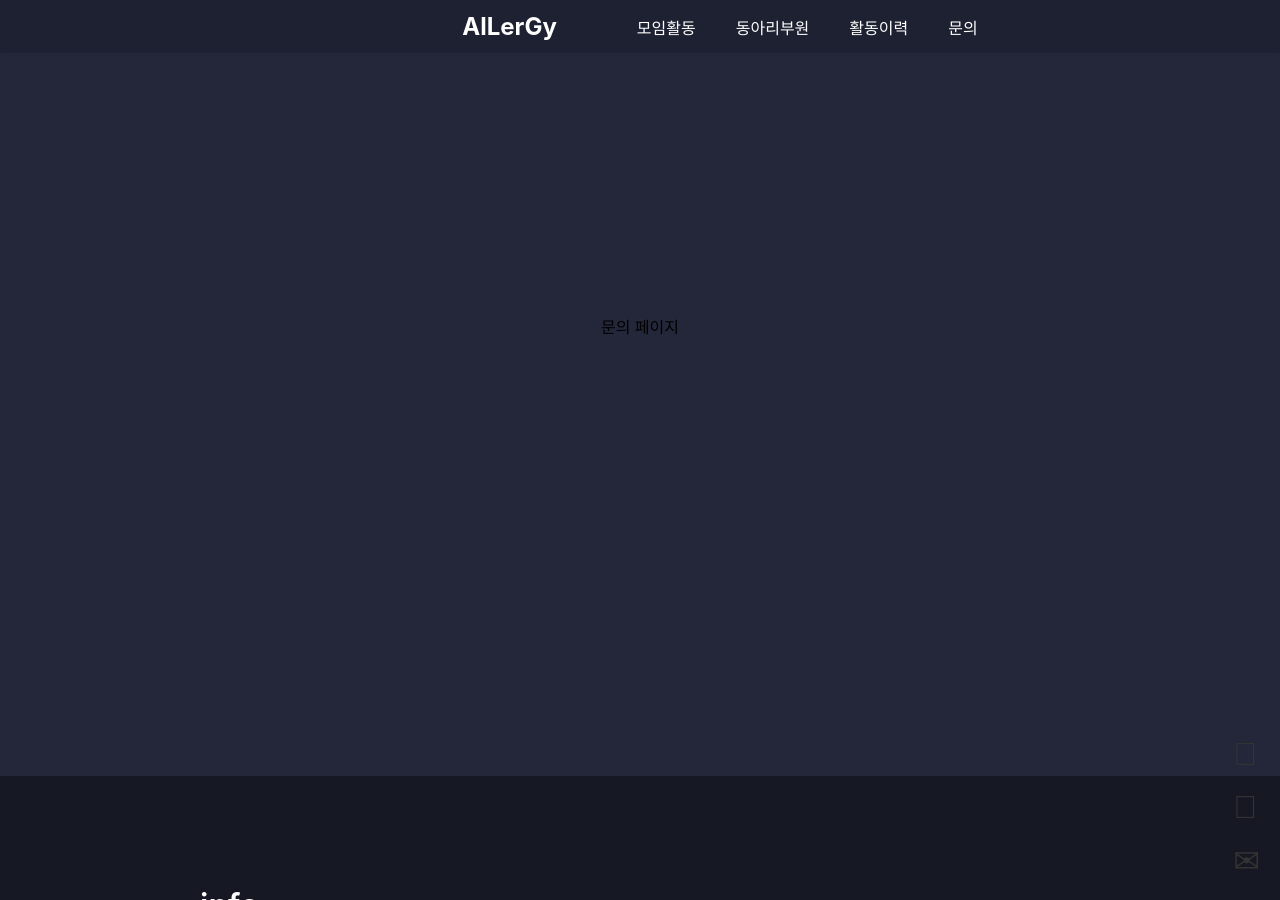
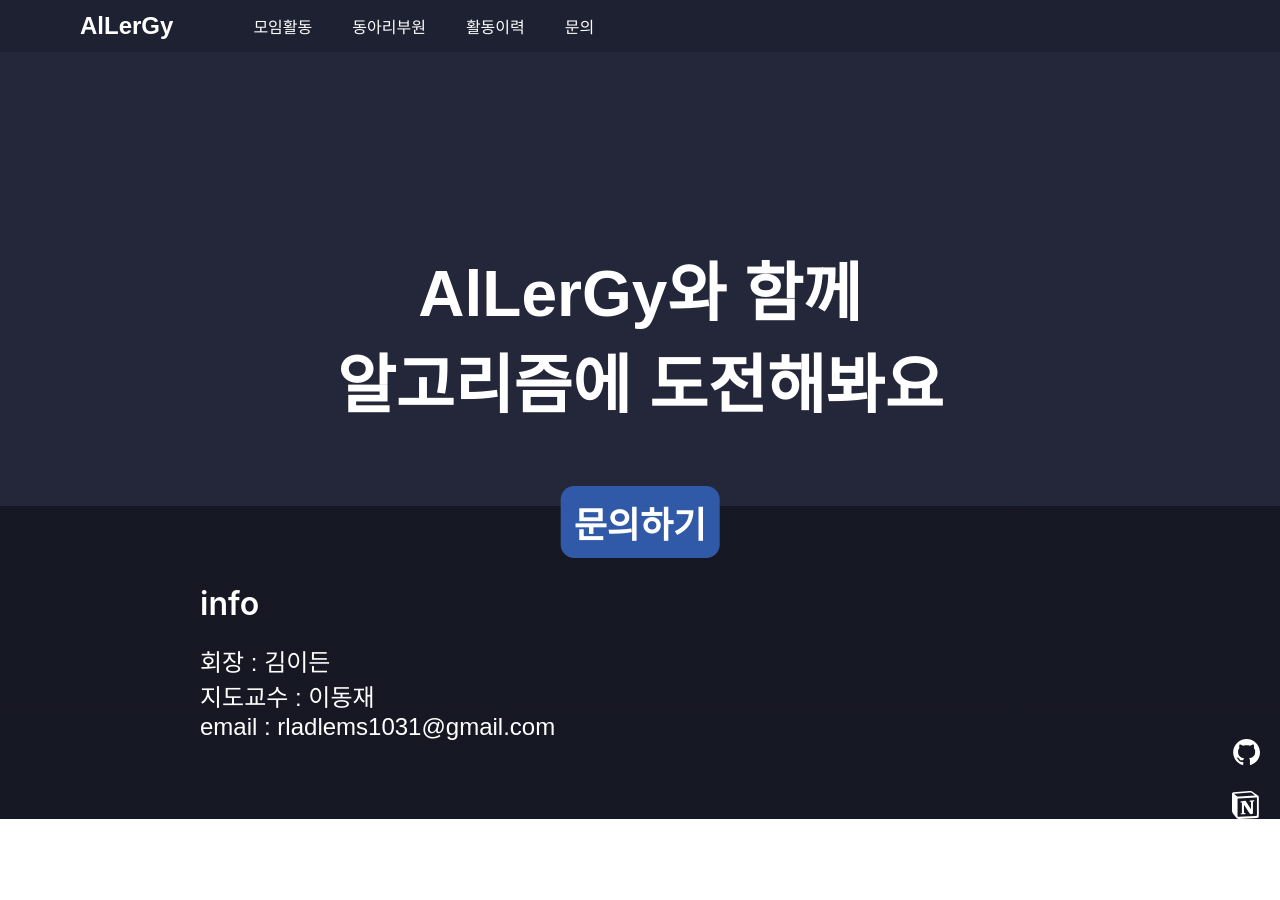
Before and after one commit to AlLerGy-KNU/AlLerGy-KNU.github.io, a Jekyll site: the page html/index.html, which Jekyll copies as it is, in a window 1280 px wide and 900 px high, scrolled down 4624 px. Built offline with Jekyll 4.4.1, drawn with Linux system fonts in a browser that asks for light colours; after the commit the page ends 5443 px from its top, so only the background shows below that; some of the changed text lies outside the part shown.

Commit message:
Refactor HTML structure and styles for improved layout and accessibility; add new SVG icons for better visual representation.

```diff
--- a/html/index.html
+++ b/html/index.html
@@ -47,7 +47,6 @@
       top: 0;
       width: 100%;
       display: flex;
-      justify-content: center;
       background: rgba(24, 25, 38, 0.40);
         backdrop-filter: blur(6px);
       /* height: 69px; */
@@ -100,12 +99,12 @@
         background: #24273A;
     }
     .header-allergy{
-        color: #FFF;
-        font-family: Inter;
-        font-size: 24px;
-        font-style: normal;
-        font-weight: 700;
-        line-height: normal;
+        color: #ffffff;
+    text-align: left;
+    font-family: "Inter-Bold", sans-serif;
+    font-size: 24px;
+    font-weight: 700;
+    position: relative;
     }
     .header-g{
         display: flex;
@@ -135,12 +134,59 @@
         line-height: normal;
     }
     .footer-box-context{
+        width: 500px;
         color: #FFF;
-        font-family: Inter;
+        font-family: "Inter-Medium", sans-serif, Inter;
         font-size: 24px;
         font-style: normal;
         font-weight: 500;
         line-height: normal;
+        text-align: left;
+    }
+    .header-allergy-mom{
+        display: flex;
+    flex-direction: row;
+    gap: 80px;
+    align-items: center;
+    justify-content: flex-start;
+    flex-shrink: 0;
+    position: relative;
+    }
+    .contact-box{
+        display: flex;
+    flex-direction: column;
+    gap: 60px;
+    align-items: center;
+    justify-content: flex-start;
+    position: absolute;
+    left: 50%;
+    translate: -50%;
+    top: 366px;
+    }
+    .contact-text{
+    color: #ffffff;
+    text-align: center;
+    font-family: "Inter-ExtraBold", sans-serif;
+    font-size: 64px;
+    font-weight: 800;
+    position: relative;
+    }
+    .contact-btn{
+    background: #305aa8;
+    border-radius: 13.5px;
+    padding: 10.12px 13.5px 10.12px 13.5px;
+    display: flex;
+    flex-direction: row;
+    gap: 8.44px;
+    align-items: center;
+    justify-content: center;
+    flex-shrink: 0;
+    position: relative;
+    color: #ffffff;
+    text-align: left;
+    font-family: "Inter-ExtraBold", sans-serif;
+    font-size: 36px;
+    font-weight: 800;
     }
   </style>
   <script>
@@ -159,7 +205,9 @@
     <h1>PS</h1>
   </section>
   <header class="header1">
-    <a href="#allergy" class="header-allergy">AlLerGy</a>
+    <div class="header-allergy-mom">
+        <a href="#allergy" class="header-allergy">AlLerGy</a>
+    </div>
     <div class="header-g">
     <a href="#activity">모임활동</a>
     <a href="#members">동아리부원</a>
@@ -173,12 +221,20 @@
   <section id="activity" class="page-section">모임활동 페이지</section>
   <section id="members" class="page-section">동아리부원 페이지</section>
   <section id="history" class="page-section">활동이력 페이지</section>
-  <section id="contact" class="page-section">문의 페이지</section>
-
+  <section id="contact" class="page-section" style="height: 70%; min-height: 70vh;">
+    <div class ="contact-box">
+        <div class="contact-text">
+          AlLerGy와 함께<br>알고리즘에 도전해봐요
+        </div>
+        <div class="contact-btn">
+            문의하기
+        </div>
+    </div>
+ </section>
   <div class="social-icons">
-    <a href="#">&#xf09b;</a> <!-- GitHub icon placeholder -->
-    <a href="#">&#xf08c;</a> <!-- Notion icon placeholder -->
-    <a href="#">&#x2709;</a> <!-- Email icon placeholder -->
+    <a href=""><img class="frame11" src="./img/frame10.svg"></a>
+    <a href=""><img class="frame12" src="./img/frame11.svg"></a>
+    <a href=""><img class="message-alt-fill6" src="./img/message-alt-fill5.svg"></a>
   </div>
 
   <footer>
@@ -187,8 +243,8 @@
             info
         </div>
         <div class="footer-box-context">
-            회장 : 김이든
-            지도교수 : 이동재
+            회장 : 김이든<br>
+            지도교수 : 이동재<br>
             email : rladlems1031@gmail.com
         </div>
     </div>
```
Also changed, not shown: html/img/frame10.svg (added), html/img/frame11.svg (added), html/img/message-alt-fill5.svg (added).
